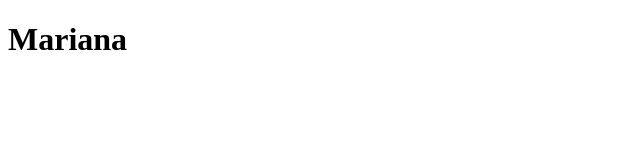
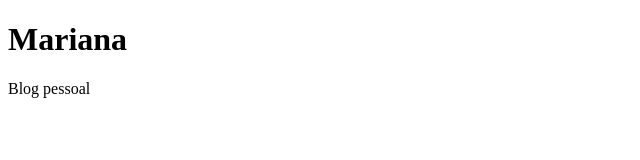
Before and after one commit to marianabonfimsvg/mariana2, a plain HTML site: page index.html in a window 1280 px wide. Shown: the whole page, without its empty margins (0-640 px from the left). Drawn offline with Linux system fonts and the light colour scheme.

Commit message:
blog pessoas

```diff
--- a/index.html
+++ b/index.html
@@ -8,6 +8,6 @@
 </head>
 <body>
     <h1>Mariana</h1>
-
+    <p> Blog pessoal</p>
 </body>
 </html>
```
